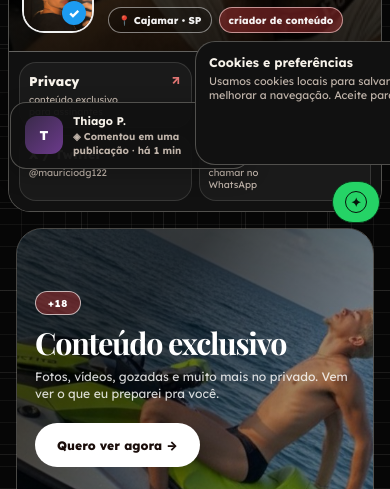
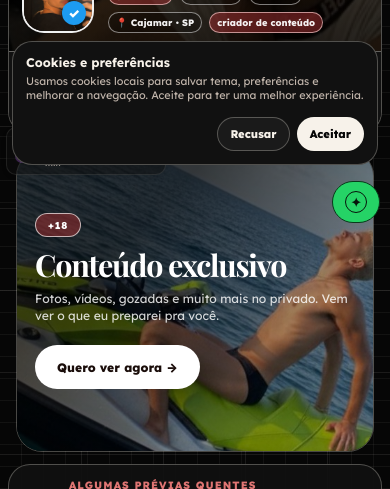
Before and after one commit to AnderHonorato/mauriciodrewbieber.space, a plain HTML site: page index.html in a window 390 px wide. Shown: the part 611-1100 px from the top of the page. Drawn offline with nearby package versions, Linux system fonts and the light colour scheme; a web font is replaced by a local one.

Commit message:
fix: cookies centering, mobile layout, notifications smaller, chat keyboard

```diff
--- a/script.js
+++ b/script.js
@@ -930,7 +930,6 @@
     const floatWrap = document.querySelector(".wa-chat-float");
     if (inputWrap) inputWrap.style.display = "none";
     if (floatWrap) floatWrap.style.display = "none";
-    assistant.style.height = "auto";
     assistant.classList.add("is-visible");
     waMessageIndex++;
     waAutoHideTimer = setTimeout(() => { assistant.classList.remove("is-visible"); waRepeatTimer = setTimeout(showNextAutoMessage, 3 * 60 * 1000); }, 12000);
@@ -944,7 +943,6 @@
     clearTimeout(waAutoHideTimer); clearTimeout(waRepeatTimer);
     setTimeout(() => {
       body.innerHTML = "";
-      assistant.style.height = "";
       assistant.classList.add("is-visible");
       document.querySelector(".wa-chat-input").style.display = "flex";
       document.querySelector(".wa-chat-float").style.display = "";
--- a/style.css
+++ b/style.css
@@ -364,10 +364,11 @@
 
 .wa-assistant {
   position: fixed;
-  right: 14px; bottom: 70px; z-index: 92;
+  right: 8px; bottom: 14px; z-index: 92;
   display: flex; flex-direction: column;
-  width: min(340px, calc(100vw - 28px));
-  height: min(440px, calc(100dvh - 140px));
+  width: min(340px, calc(100vw - 16px));
+  max-height: min(440px, 55dvh);
+  height: auto;
   border: 1px solid var(--line-strong);
   border-radius: 20px;
   background: var(--panel);
@@ -2182,54 +2183,32 @@
 
 /* Purchase notifications */
 .purchase-toasts {
-  position: fixed;
-  left: 14px;
-  bottom: 14px;
-  z-index: 95;
-  display: flex;
-  flex-direction: column-reverse;
-  gap: 8px;
-  pointer-events: none;
-  max-width: 280px;
+  position: fixed; left: 10px; bottom: 14px; z-index: 95;
+  display: flex; flex-direction: column-reverse; gap: 5px;
+  pointer-events: none; max-width: 200px;
 }
 
 .purchase-notify {
-  display: flex;
-  align-items: center;
-  gap: 10px;
-  padding: 11px 14px;
-  border: 1.5px solid var(--line-strong);
-  border-radius: 16px;
-  background: color-mix(in srgb, var(--panel) 96%, transparent);
-  color: var(--ink);
-  font-size: .68rem;
-  font-weight: 700;
-  box-shadow: 0 6px 22px rgba(0,0,0,.22);
-  pointer-events: auto;
-  cursor: pointer;
+  display: flex; align-items: center; gap: 6px;
+  padding: 5px 8px;
+  border: 1px solid var(--line);
+  border-radius: 10px;
+  background: color-mix(in srgb, var(--panel) 70%, transparent);
+  color: var(--ink); font-size: .58rem; font-weight: 600;
+  box-shadow: 0 2px 6px rgba(0,0,0,.1);
+  opacity: .72; pointer-events: auto; cursor: pointer;
   animation: purchaseIn .4s var(--ease), purchaseOut .5s var(--ease) 7s forwards;
 }
 
 .purchase-notify .pn-avatar {
-  width: 38px;
-  height: 38px;
-  flex: 0 0 38px;
-  display: grid;
-  place-items: center;
-  border-radius: 12px;
-  font-size: .8rem;
-  font-weight: 900;
-  color: #fff;
-}
-
-.purchase-notify .pn-info {
-  min-width: 0;
-  line-height: 1.3;
-}
-
-.purchase-notify .pn-info strong { display: block; font-size: .7rem; }
-.purchase-notify .pn-info span { color: var(--muted); font-size: .62rem; }
-.purchase-notify .pn-stats { display: flex; gap: 8px; margin-top: 3px; font-size: .58rem; color: var(--soft); }
+  width: 24px; height: 24px; flex: 0 0 24px;
+  display: grid; place-items: center; border-radius: 7px;
+  font-size: .55rem; font-weight: 900; color: #fff;
+}
+
+.purchase-notify .pn-info { min-width: 0; line-height: 1.2; }
+.purchase-notify .pn-info strong { font-size: .58rem; }
+.purchase-notify .pn-info span { color: var(--muted); font-size: .52rem; }
 
 @keyframes purchaseIn {
   from { opacity: 0; transform: translateY(20px) scale(.9); }
@@ -2242,7 +2221,7 @@
 }
 
 @media (max-width: 760px) {
-  .purchase-toasts { left: 10px; bottom: 64px; max-width: 240px; }
+  .purchase-toasts { left: 6px; bottom: 58px; max-width: 160px; }
 }
 
 /* Toast */
@@ -2517,6 +2496,7 @@
   border-radius: 20px;
   background: var(--panel);
   color: var(--ink);
+  transform: translateX(-50%);
 }
 
 .cookie-banner.is-visible {
@@ -2639,27 +2619,35 @@
   }
 
   .profile-copy h1 {
-    font-size: clamp(2.1rem, 12vw, 3.4rem);
+    font-size: clamp(1.6rem, 9vw, 2.4rem);
+    margin: 6px 0 4px;
   }
 
   .profile-copy p {
-    font-size: .78rem;
+    font-size: .7rem;
+    margin-bottom: 4px;
   }
 
   .profile-meta span {
-    font-size: .62rem;
+    font-size: .58rem;
+    padding: 4px 7px;
   }
 
   .social-board {
-    grid-template-columns: 1fr 1fr;
-    padding: 10px;
-    gap: 7px;
+    grid-template-columns: repeat(4, 1fr);
+    padding: 8px;
+    gap: 5px;
   }
 
   .social-board a {
-    min-height: 60px;
-    padding: 10px 9px;
-  }
+    min-height: 50px;
+    padding: 8px 6px;
+    border-radius: 12px;
+  }
+
+  .social-board span { font-size: .64rem; }
+  .social-board small { font-size: .52rem; max-width: none; }
+  .social-board a::after { right: 6px; top: 6px; font-size: .6rem; }
 
   .section-block {
     margin-top: 12px;
@@ -2794,7 +2782,7 @@
   }
 
   .profile-copy h1 {
-    font-size: 2.15rem;
+    font-size: 1.55rem;
   }
 
   .profile-copy p {
@@ -2802,7 +2790,7 @@
   }
 
   .social-board small {
-    font-size: .6rem;
+    font-size: .5rem;
   }
 
   .preview-card {
```
